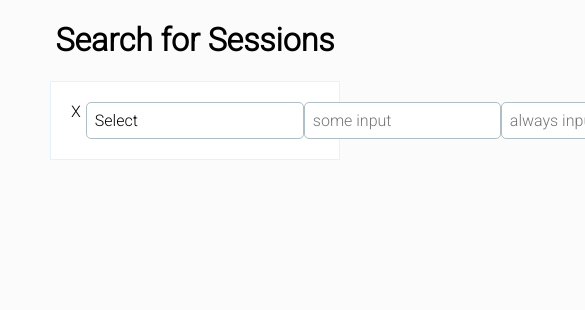
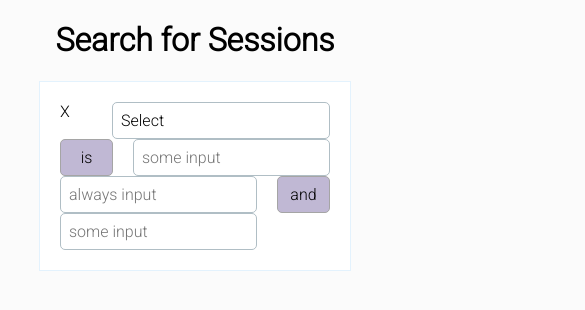
Before and after one commit to omarld/qm_coding_challenge, a React (Create React App) app: page / in a window 390 px wide. Shown: the top 310 px of the page, 585 px wide, since content can reach past the window. Built offline with nearby package versions, Linux system fonts and the light colour scheme.

Commit message:
adding some responsiveness to row components

```diff
--- a/src/components/Row/Row.js
+++ b/src/components/Row/Row.js
@@ -16,7 +16,10 @@ export const Row = (props) =>{
 
     const prePostConditionTemplate = (condition, type) =>{
         return (
-            <input placeholder="some input" type={type}/>
+            <div>
+                {condition && <span className={styles.prePostCondition}>{condition}</span> }
+                {!condition && <input placeholder="some input" type={type}/> }
+            </div>
         )
     }
 
@@ -32,9 +35,17 @@ export const Row = (props) =>{
                 prePostConditionTemplate(selectedOperator.preCondition, selectedCondition.type)
                 : null
             }
+            {(selectedOperator && selectedOperator.preCondition) ?
+                prePostConditionTemplate()
+                : null
+            }
             <input placeholder="always input" type={selectedCondition.type}/>
             {(selectedOperator && selectedOperator.postCondition) ?
                 prePostConditionTemplate(selectedOperator.postCondition, selectedCondition.type)
+                : null
+            }
+            {(selectedOperator && selectedOperator.postCondition) ?
+                prePostConditionTemplate()
                 : null
             }
         </div>
--- a/src/components/Row/Row.module.scss
+++ b/src/components/Row/Row.module.scss
@@ -3,6 +3,7 @@
 
 .mainRow {
     border: 1px solid $border-color;
+    flex-wrap: wrap;
     display: flex;
     justify-content: space-between;
     padding: 20px;
@@ -11,3 +12,12 @@
 .remove {
     margin-right: 5px;
 }
+
+.prePostCondition {
+    display: inline-block;
+    width: 35px;
+    background-color: $background-color-dark;
+    border: 1px solid #a5a5a5;
+    border-radius: 5px;
+    padding: 8px;
+}
--- a/src/components/SessionSearch.module.scss
+++ b/src/components/SessionSearch.module.scss
@@ -3,5 +3,5 @@
 
 .mainContent {
     background-color: $primary-background-color;
-    margin: 0 50px;
+    margin: 0 10%;
 }
--- a/src/styles/_colors.scss
+++ b/src/styles/_colors.scss
@@ -1,4 +1,5 @@
 $primary-background-color: #ffffff;
+$background-color-dark: #c0b8d4;
 $background-color-light: #f7f7f7;
 $primary-color: #64b5f6;
 $border-color-dark: #b0bec5;
```
Also changed, not shown: 1 other file (tests, documents, lock files or other folders).
